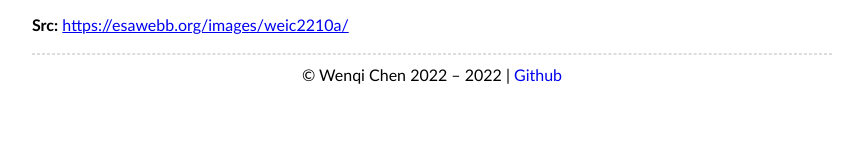
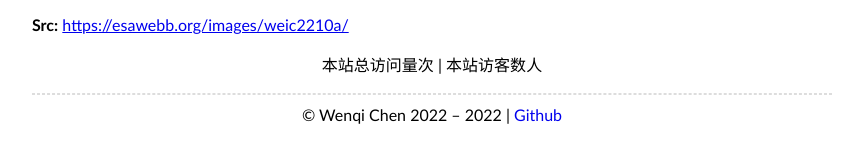
Before and after one commit to DanteVincent/dantevincent.github.io, a plain HTML site: page index.html in a window 1280 px wide. Shown: the part 2084-2227 px from the top of the page, without its empty margins (208-1071 px from the left). Before the commit the page ends 2187 px from the top, so only its background shows below. Drawn offline with nearby package versions, Linux system fonts and the light colour scheme; some packages are replaced by stand-ins of ours.

Commit message:
22/08/06, add counter footer

```diff
--- a/index.html
+++ b/index.html
@@ -103,6 +103,11 @@ Field: Energy and Power Engineering
 
 <script defer src="//yihui.org/js/center-img.js"></script>
 
+<script async src="https://cdn.ly522.com/js/jilei.pure.mini.js"></script>
+<span id="jilei_container_site_pv">本站总访问量<span id="jilei_value_site_pv"></span>次</span>
+<span class="post-meta-divider">|</span>
+<span id="jilei_container_site_uv">本站访客数<span id="jilei_value_site_uv"></span>人</span></p>
+
 
   <hr/>
   © Wenqi Chen 2022 &ndash; 2022 | <a href="https://github.com/DanteVincent">Github</a>
```
